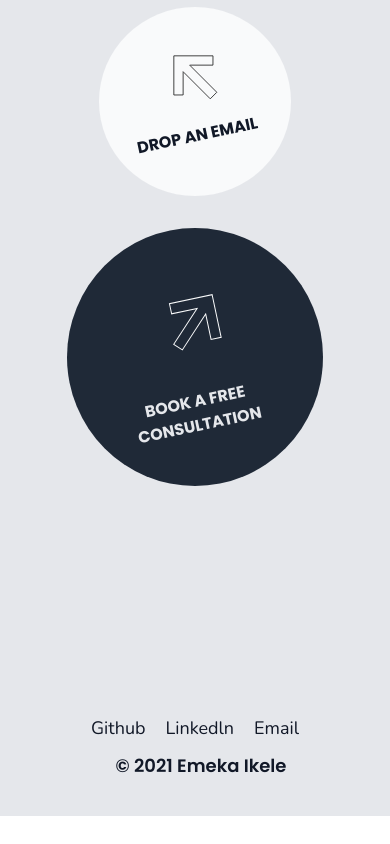
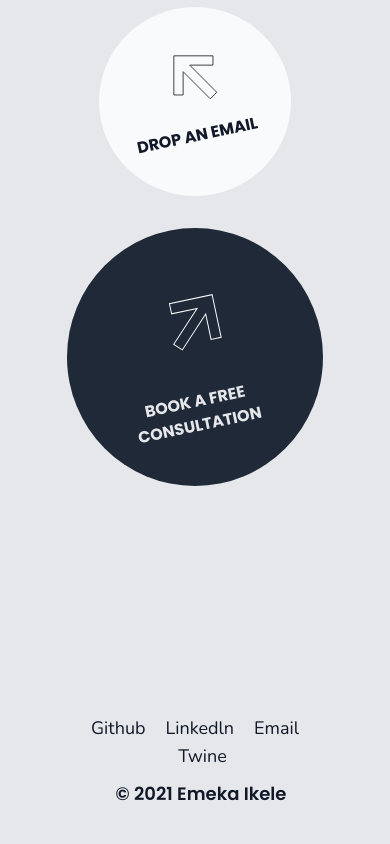
Before and after one commit to emekasage/portfolio-2.0, a React (Create React App) app: page / in a window 390 px wide. Shown: the part 4708-5552 px from the top of the page. Before the commit the page ends 5524 px from the top, so only its background shows below. Built offline with nearby package versions, Linux system fonts and the light colour scheme.

Commit message:
Added Twine URL

```diff
--- a/public/assets/css/portfolio.css
+++ b/public/assets/css/portfolio.css
@@ -189,6 +189,10 @@ body:not(.mobile) .project_item:hover .hover-image {
     .footer-link {
         margin-right: 0px !important;
     }
+
+    .twine-link {
+        margin-left: 15px !important;
+    }
 }
 
 @media screen and (max-width: 1024px) and (min-width: 769px) {
--- a/src/components/Footer.js
+++ b/src/components/Footer.js
@@ -36,6 +36,12 @@ export default function Footer() {
             >
               Email
             </a>
+            <a
+              href="https://www.twine.net/emekasage"
+              className="twine-link footer-link mr-5 hover:text-red-500"
+            >
+              Twine
+            </a>
           </nav>
         </div>
       </div>
```
Also changed, not shown: 1 other file (tests, documents, lock files or other folders).
